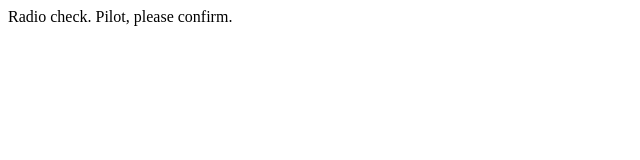
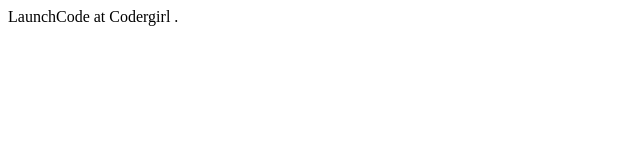
Before and after one commit to SamL0823/codergirl-test-repo, a plain HTML site: page index.html in a window 1280 px wide. Shown: the full height of the page, 0-640 px from the left. Drawn offline with Linux system fonts and the light colour scheme.

Commit message:
modified

```diff
--- a/index.html
+++ b/index.html
@@ -1,5 +1,5 @@
 <html>
    <body>
-      <p>Radio check. Pilot, please confirm.</p>
+      <p>LaunchCode at Codergirl .</p>
    </body>
 </html>
```
